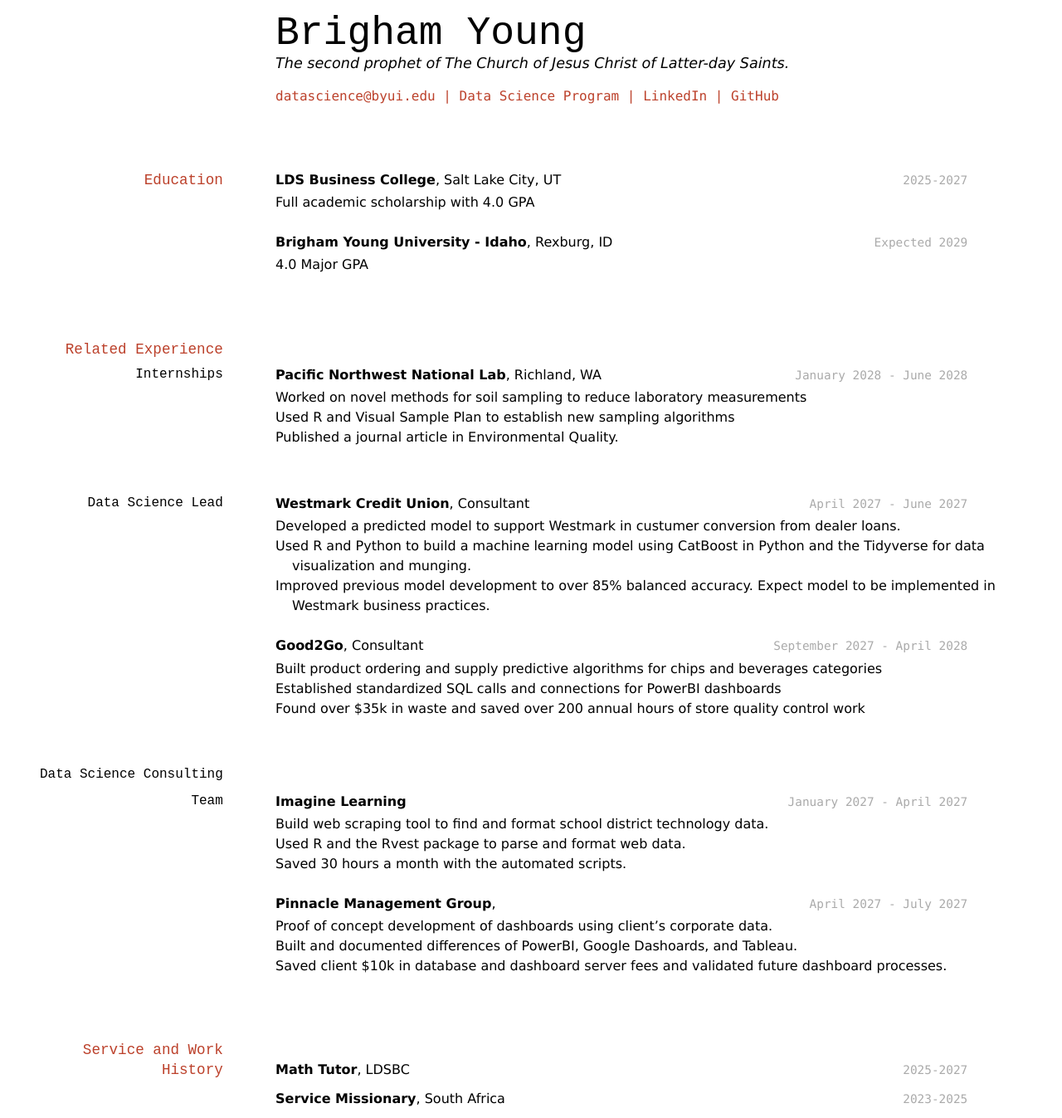
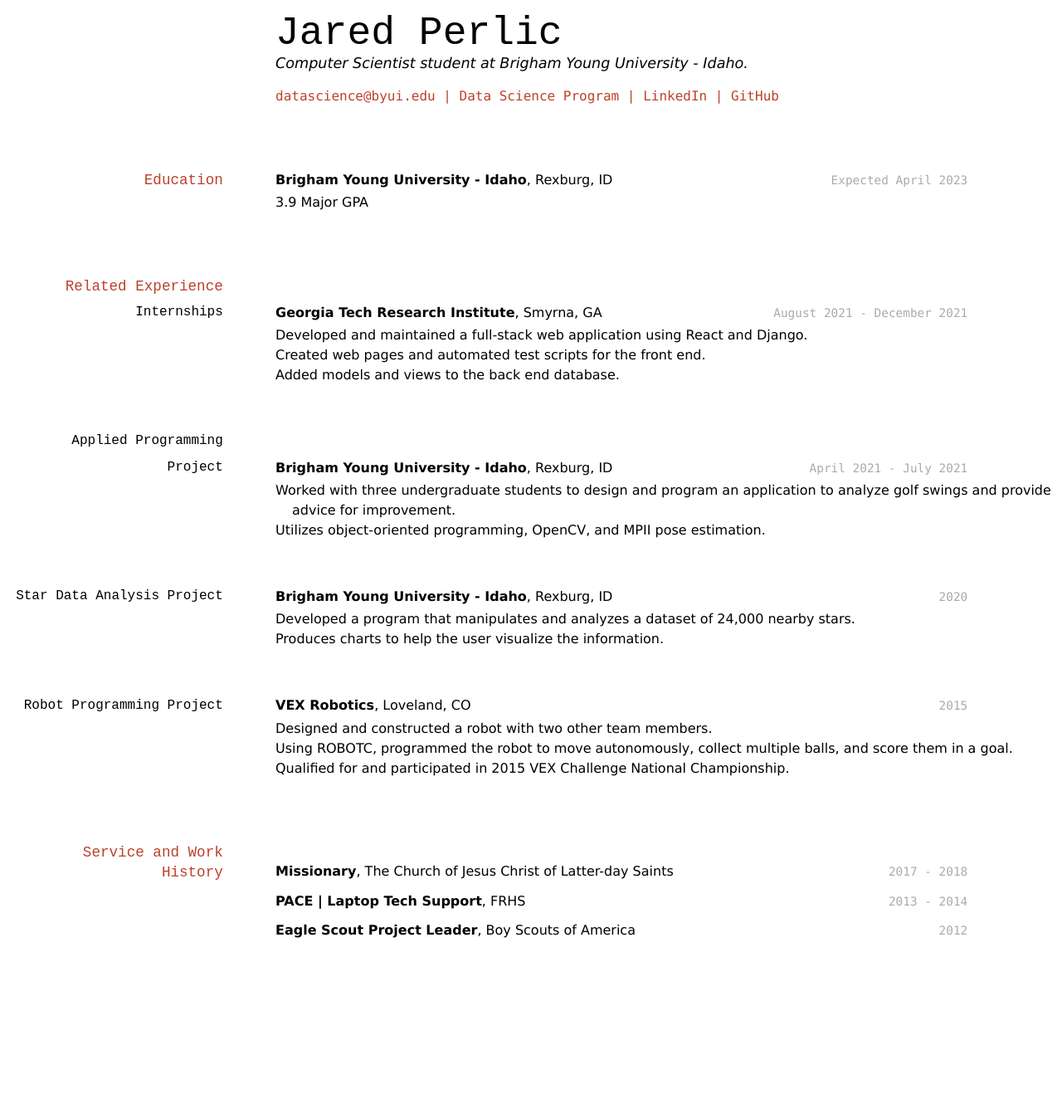
Before and after one commit to byuids-resumes/perlic-resume, a Jekyll site: the page built from docs/index.md, in a window 1280 px wide. Shown: the whole page at 83% size. Built offline with Jekyll 4.4.1, drawn with Linux system fonts in a browser that asks for light colours; after the commit the page ends 1144 px from its top, so only the background shows below that.

Commit message:
Added resume

```diff
--- a/docs/index.md
+++ b/docs/index.md
@@ -1,9 +1,9 @@
 ---
 layout: cv
-title: Brigham Young's Resume
+title: Jared Perlic's Resume
 ---
-# Brigham Young
-The second prophet of The Church of Jesus Christ of Latter-day Saints.
+# Jared Perlic
+Computer Scientist student at Brigham Young University - Idaho.
 
 <div id="webaddress">
 <a href="datascience@byui.edu">datascience@byui.edu</a>
@@ -16,69 +16,57 @@ The second prophet of The Church of Jesus Christ of Latter-day Saints.
 
 ## Education
 
-`2025-2027`
-__LDS Business College__, Salt Lake City, UT
-
-- Full academic scholarship with 4.0 GPA
-
-`Expected 2029`
+`Expected April 2023`
 __Brigham Young University - Idaho__, Rexburg, ID
 
-- 4.0 Major GPA
-
+- 3.9 Major GPA
 
 ## Related Experience
 
 ### Internships
 
-`January 2028 - June 2028`
-__Pacific Northwest National Lab__, Richland, WA
+`August 2021 - December 2021`
+__Georgia Tech Research Institute__, Smyrna, GA
 
-- Worked on novel methods for soil sampling to reduce laboratory measurements
-- Used R and Visual Sample Plan to establish new sampling algorithms
-- Published a journal article in Environmental Quality.
+- Developed and maintained a full-stack web application using React and Django.
+- Created web pages and automated test scripts for the front end.
+- Added models and views to the back end database.
 
-### Data Science Lead
+### Applied Programming Project
 
-`April 2027 - June 2027`
-__Westmark Credit Union__, Consultant
+`April 2021 - July 2021`
+__Brigham Young University - Idaho__, Rexburg, ID
 
-- Developed a predicted model to support Westmark in custumer conversion from dealer loans.
-- Used R and Python to build a machine learning model using CatBoost in Python and the Tidyverse for data visualization and munging.
-- Improved previous model development to over 85% balanced accuracy. Expect model to be implemented in Westmark business practices.
+- Worked with three undergraduate students to design and program an application to analyze golf swings and provide advice for improvement.
+- Utilizes object-oriented programming, OpenCV, and MPII pose estimation.
 
-`September 2027 - April 2028`
-__Good2Go__, Consultant
+### Star Data Analysis Project
 
-- Built product ordering and supply predictive algorithms for chips and beverages categories
-- Established standardized SQL calls and connections for PowerBI dashboards
-- Found over $35k in waste and saved over 200 annual hours of store quality control work
+`2020`
+__Brigham Young University - Idaho__, Rexburg, ID
 
-### Data Science Consulting Team
+- Developed a program that manipulates and analyzes a dataset of 24,000 nearby stars.
+- Produces charts to help the user visualize the information.
 
-`January 2027 - April 2027`
-__Imagine Learning__
+### Robot Programming Project
 
-- Build web scraping tool to find and format school district technology data.
-- Used R and the Rvest package to parse and format web data.
-- Saved 30 hours a month with the automated scripts.
+`2015`
+__VEX Robotics__, Loveland, CO
 
-`April 2027 - July 2027`
-__Pinnacle Management Group__,
-
-- Proof of concept development of dashboards using client's corporate data.
-- Built and documented differences of PowerBI, Google Dashoards, and Tableau.
-- Saved client $10k in database and dashboard server fees and validated future dashboard processes.
-
+- Designed and constructed a robot with two other team members.
+- Using ROBOTC, programmed the robot to move autonomously, collect multiple balls, and score them in a goal.
+- Qualified for and participated in 2015 VEX Challenge National Championship.
 
 ## Service and Work History
 
-`2025-2027`
-__Math Tutor__, LDSBC
+`2017 - 2018`
+__Missionary__, The Church of Jesus Christ of Latter-day Saints
 
+`2013 - 2014`
+__PACE | Laptop Tech Support__, FRHS
 
-`2023-2025`
-__Service Missionary__, South Africa
+`2012`
+__Eagle Scout Project Leader__, Boy Scouts of America
 
 
 
```
